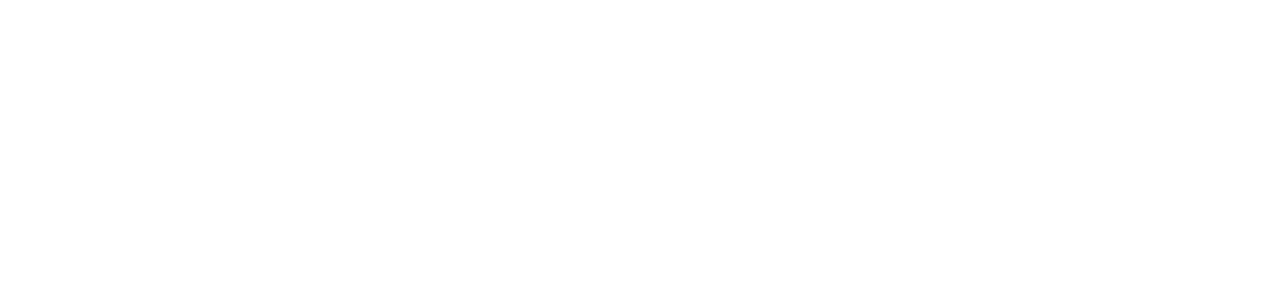
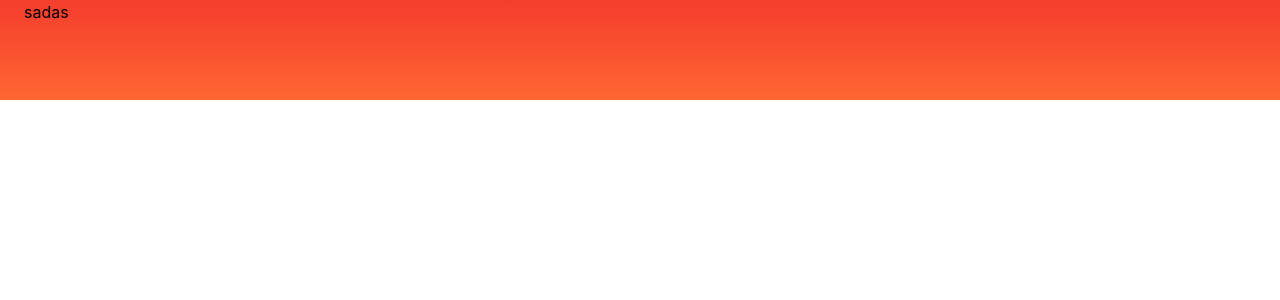
Before and after one commit to trongtien/clone-shopee, a React (Create React App) app: page / in a window 1280 px wide. Shown: the top 300 px of the page. Built offline with nearby package versions, Linux system fonts and the light colour scheme.

Commit message:
Build header

```diff
--- a/src/App.js
+++ b/src/App.js
@@ -2,8 +2,13 @@
 
 function App() {
   return (
-    <div className="App">
+    <div className="App h-screen">
+      <header className="pl-6 pr-6 fixed top-0 left-0 right-0 z-100 bg-gradient-to-b from-header to-header-linear h-[100px]">
+        <div>
+          sadas
+        </div>
 
+      </header>
     </div>
   );
 }
--- a/src/utils/root.css
+++ b/src/utils/root.css
@@ -11,3 +11,8 @@ body {
     -webkit-font-smoothing: antialiased;
     -moz-osx-font-smoothing: grayscale;
 }
+
+:root {
+  --color-primary: theme("colors.teal.100");
+  --color-secondary: theme("colors.yellow.500");
+}
--- a/tailwind.config.js
+++ b/tailwind.config.js
@@ -2,7 +2,12 @@
 module.exports = {
   content: ["./src/**/*.{html,js,jsx, ts, tsx }"],
   theme: {
-    extend: {},
+    extend: {
+      colors:{
+        "header": "#f53d2d",
+        "header-linear": "#f63"
+      }
+    },
   },
   plugins: [],
 }
```
